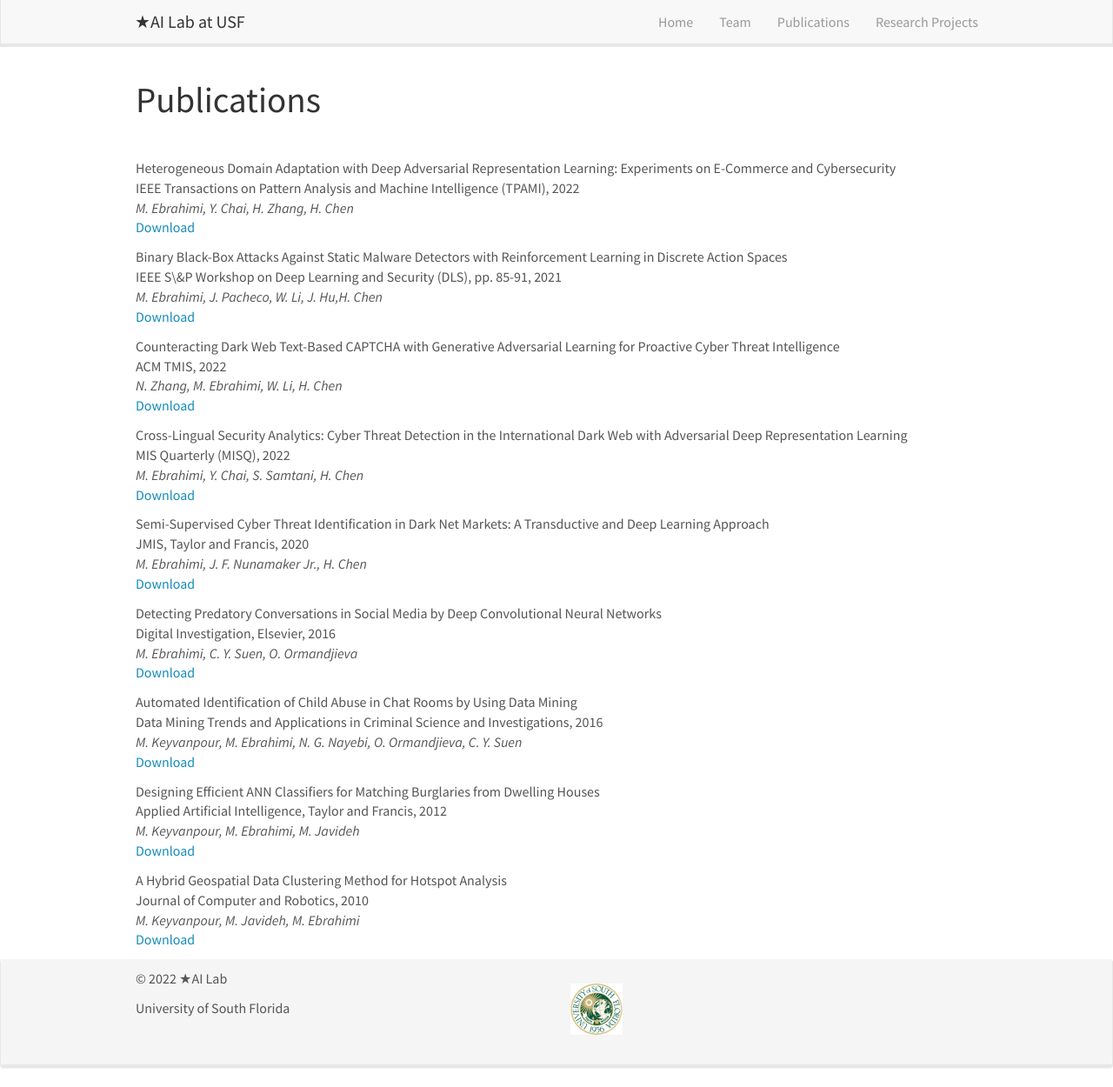
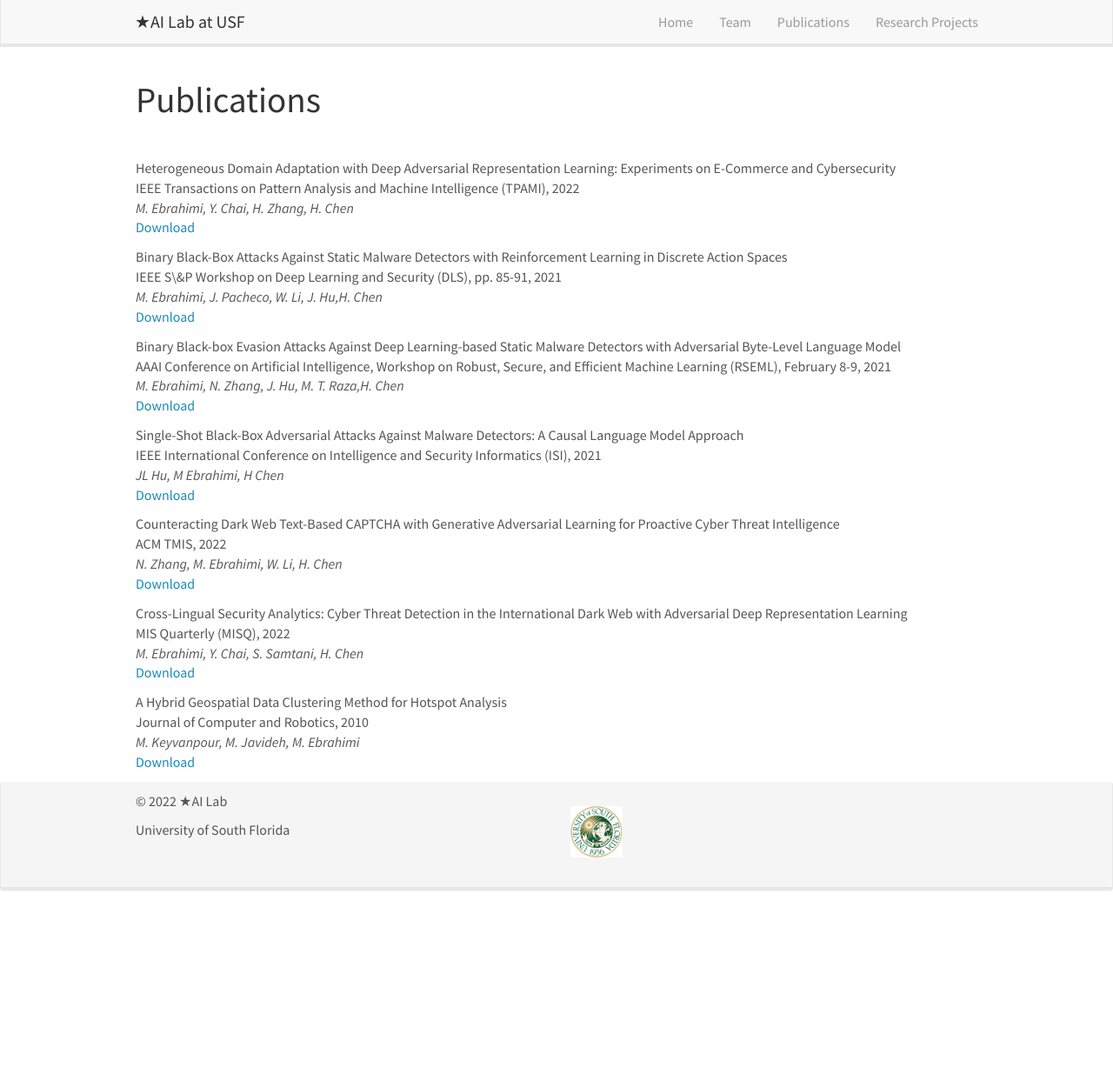
Before and after one commit to star-ailab/star-ailab.github.io, a Jekyll site: the page built from _pages/publications.md, in a window 1280 px wide and 1250 px high. Shown: the whole window at 87% size. Built offline with Jekyll 4.4.1, drawn with Linux system fonts in a browser that asks for light colours; nearby versions of some CDN libraries; some of the changed lines change nothing that is shown.

Commit message:
Update publist.yml

```diff
--- a/_data/publist.yml
+++ b/_data/publist.yml
@@ -15,6 +15,26 @@
     url: https://ieeexplore.ieee.org/abstract/document/9474314
     display: Download
   highlight: 0
+
+- title: "Binary Black-box Evasion Attacks Against Deep Learning-based Static Malware Detectors with Adversarial Byte-Level Language Model"
+  image:
+  description: AAAI Conference on Artificial Intelligence, Workshop on Robust, Secure, and Efficient Machine Learning (RSEML), February 8-9, 2021
+  authors: M. Ebrahimi, N. Zhang, J. Hu, M. T. Raza,H. Chen
+  link:
+    url: https://arxiv.org/abs/2012.07994
+    display: Download
+  highlight: 0
+  news2:
+
+- title: "Single-Shot Black-Box Adversarial Attacks Against Malware Detectors: A Causal Language Model Approach"
+  image:
+  description: IEEE International Conference on Intelligence and Security Informatics (ISI), 2021
+  authors: JL Hu, M Ebrahimi, H Chen
+  link:
+    url: https://arxiv.org/abs/2112.01724
+    display: Download
+  highlight: 0
+  news2:
 
 - title: "Counteracting Dark Web Text-Based CAPTCHA with Generative Adversarial Learning for Proactive Cyber Threat Intelligence"
   image: BSCCOgap.png
@@ -35,45 +55,50 @@
   highlight: 0
   news2:
 
-- title: "Semi-Supervised Cyber Threat Identification in Dark Net Markets: A Transductive and Deep Learning Approach"
-  image:
-  description: JMIS, Taylor and Francis, 2020
-  authors: M. Ebrahimi, J. F. Nunamaker Jr., H. Chen
-  link:
-    url: https://www.tandfonline.com/doi/full/10.1080/07421222.2020.1790186
-    display: Download
-  highlight: 0
-  news2:
 
-- title: "Detecting Predatory Conversations in Social Media by Deep Convolutional Neural Networks"
-  image:
-  description: Digital Investigation, Elsevier, 2016
-  authors: M. Ebrahimi, C. Y. Suen, O. Ormandjieva
-  link:
-    url: https://www.sciencedirect.com/science/article/pii/S1742287616300731
-    display: Download
-  highlight: 0
-  news2:
 
-- title: "Automated Identification of Child Abuse in Chat Rooms by Using Data Mining"
-  image:
-  description: Data Mining Trends and Applications in Criminal Science and Investigations, 2016
-  authors: M. Keyvanpour, M. Ebrahimi, N. G. Nayebi, O. Ormandjieva, C. Y. Suen
-  link:
-    url: https://www.igi-global.com/chapter/automated-identification-of-child-abuse-in-chat-rooms-by-using-data-mining/157462
-    display: Download
-  highlight: 0
-  news2:
 
-- title: "Designing Efficient ANN Classifiers for Matching Burglaries from Dwelling Houses"
-  image:
-  description: Applied Artificial Intelligence, Taylor and Francis, 2012
-  authors: M. Keyvanpour, M. Ebrahimi, M. Javideh
-  link:
-    url: https://www.tandfonline.com/doi/full/10.1080/08839514.2012.718227
-    display: Download
-  highlight: 0
-  news2:
+
+
+#- title: "Semi-Supervised Cyber Threat Identification in Dark Net Markets: A Transductive and Deep Learning Approach"
+#  image:
+#  description: JMIS, Taylor and Francis, 2020
+#  authors: M. Ebrahimi, J. F. Nunamaker Jr., H. Chen
+#  link:
+#    url: https://www.tandfonline.com/doi/full/10.1080/07421222.2020.1790186
+#    display: Download
+#  highlight: 0
+#  news2:
+
+#- title: "Detecting Predatory Conversations in Social Media by Deep Convolutional Neural Networks"
+#  image:
+#  description: Digital Investigation, Elsevier, 2016
+#  authors: M. Ebrahimi, C. Y. Suen, O. Ormandjieva
+#  link:
+#    url: https://www.sciencedirect.com/science/article/pii/S1742287616300731
+#    display: Download
+#  highlight: 0
+#  news2:
+
+#- title: "Automated Identification of Child Abuse in Chat Rooms by Using Data Mining"
+#  image:
+#  description: Data Mining Trends and Applications in Criminal Science and Investigations, 2016
+#  authors: M. Keyvanpour, M. Ebrahimi, N. G. Nayebi, O. Ormandjieva, C. Y. Suen
+#  link:
+#    url: https://www.igi-global.com/chapter/automated-identification-of-child-abuse-in-chat-rooms-by-using-data-mining/157462
+#    display: Download
+#  highlight: 0
+#  news2:
+
+#- title: "Designing Efficient ANN Classifiers for Matching Burglaries from Dwelling Houses"
+#  image:
+#  description: Applied Artificial Intelligence, Taylor and Francis, 2012
+#  authors: M. Keyvanpour, M. Ebrahimi, M. Javideh
+#  link:
+#    url: https://www.tandfonline.com/doi/full/10.1080/08839514.2012.718227
+#    display: Download
+#  highlight: 0
+#  news2:
 
 - title: "A Hybrid Geospatial Data Clustering Method for Hotspot Analysis"
   image:
```
